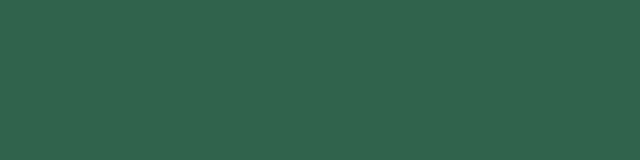
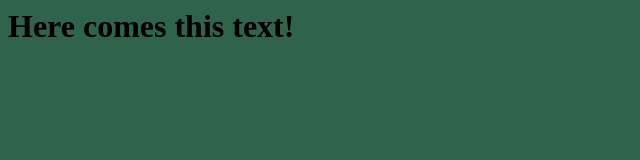
Before and after one commit to iNspiter/temp1, a plain HTML site: page index.html in a window 1280 px wide. Shown: the whole page, without its empty margins (0-640 px from the left). Drawn offline with Linux system fonts and the light colour scheme.

Commit message:
adding text

```diff
--- a/index.html
+++ b/index.html
@@ -1,5 +1,7 @@
 <html>
 	<body bgcolor="30634C">
 
+	<h1>Here comes this text!</h1>
+
 	</body>
 </html>
```
